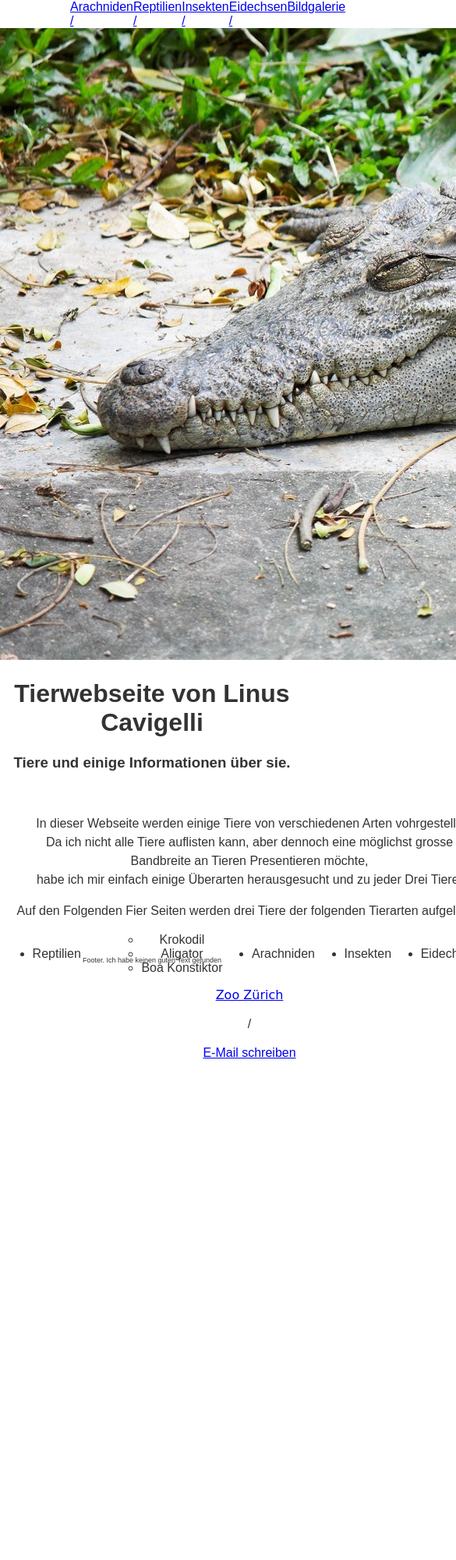
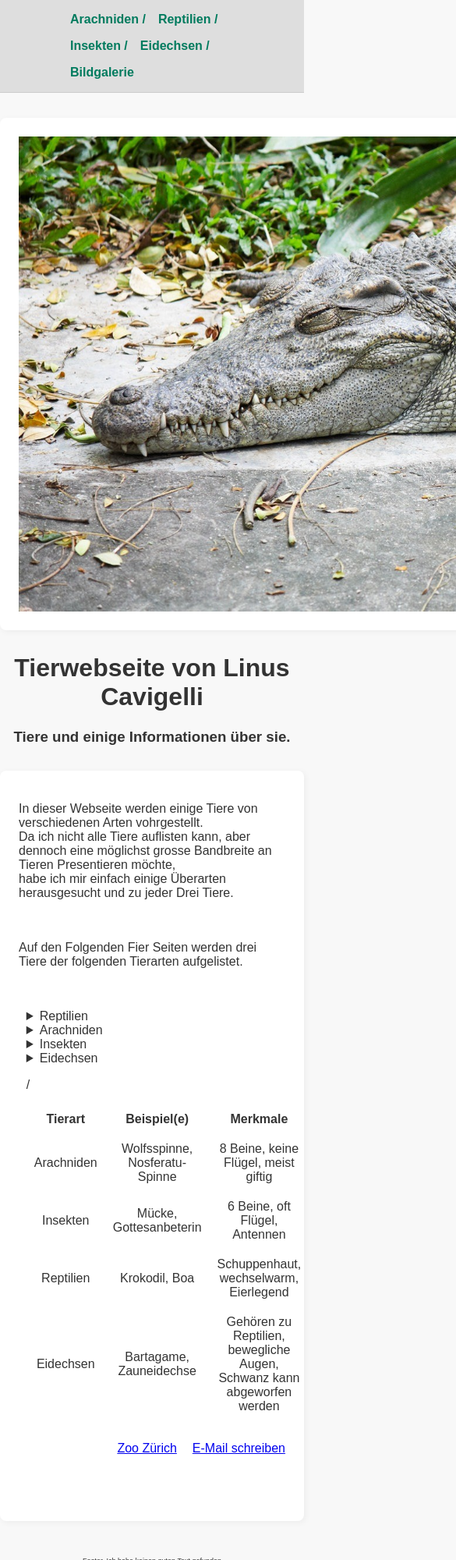
Before and after one commit to ZenoCavigelli/Tierwebseite, a plain HTML site: page index.html in a window 390 px wide. Shown: the top 2000 px of the page at 78% size, 585 px wide, since content can reach past the window. Before the commit the page ends 1359 px from the top, so only its background shows below. Drawn offline with Linux system fonts and the light colour scheme.

Commit message:
FinalChanges

```diff
--- a/css/Style.css
+++ b/css/Style.css
@@ -1,56 +1,102 @@
-body {
-  font-family: 'Arial';
-  margin: 0px;
-  color: #333333;
+    body {
+    font-family: Arial, sans-serif;
+    background-color: #f8f8f8;
+    color: #333;
+    margin: 0;
+    padding: 0;
 }
-h1 {
-    color: #333333;
+
+nav.navbar {
+    background-color: #dedede;
+    border-bottom: 1px solid #ccc;
+    padding: 1rem 2rem;
+    position: center;
+    top: 0;
+    z-index: 10;
+    align-content: center;
+}
+
+nav.navbar ul {
+    display: flex;
+    list-style: none;
+    gap: 1rem;
+    flex-wrap: wrap;
+    justify-content: flex-start;
+}
+
+nav.navbar a {
+    text-decoration: none;
+    color: #007b5e;
+    font-weight: bold;
+    transition: color 0.3s ease;
     text-align: center;
 }
-h3{
-    text-align: center;
+
+nav.navbar a:hover {
+    color: #007b5e;
 }
-p {
-    line-height: 1.5;
+
+.container {
+    max-width: 960px;
+    background-color: #fff;
+    margin: 2rem auto;
+    padding: 1.5rem;
+    display: flex;
+    flex-wrap: wrap;
+    align-items: center;
+    justify-content: space-between;
+    gap: 2rem;
+    box-shadow: 2px 2px 8px rgba(0, 0, 0, 0.05);
+    border-radius: 8px;
 }
-.BoxHomePage {
-    width: 600px;
-    height: 152px;
-   margin: 0 auto;
-  padding: 20px;
-  text-align: center;
-}
-.navbar{
-    display: flex;
-    justify-content: space-evenly;
-    align-items: center;
-}
-.container {
-    align-items: center;
-    gap: 20px;
-    display: flex;
-  padding: 20px;
-  border: 1px solid #333333;
+
+.container img {
+    flex: 1 1 40%;
+    max-width: 100%;
+    height: auto;
+    border-radius: 6px;
+    box-shadow: 0 2px 8px rgba(0, 0, 0, 0.05);
 }
 
 .text-box {
-    border-radius: 4px;
-  background-color: lightblue;
-  padding: 20px;
-  flex: 1;
-    border: 1px solid #333333;
+    flex: 1 1 55%;
 }
 
-.picture {
-  max-width: 100%;
-  height: auto;
-  border: 2px solid #ccc;
+.text-box h3 {
+    font-size: 1.8rem;
+    margin-bottom: 0.5rem;
+    color: #007b5e;
 }
-.horizontal-list {
-      list-style-type: disc;
-      display: flex;
-      gap: 2rem;
-      padding-left: 1rem;
-      justify-content: space-evenly;
-      align-items: center;
+
+.text-box p {
+    font-size: 1rem;
+    line-height: 1.6;
+    color: #444;
+}
+
+@media (max-width: 768px) {
+    .container {
+        display: flex;
+        justify-content: center;
+        gap: 20px;
+       flex-wrap: wrap;
+       margin-bottom: 30px;
+}
     }
+
+    .text-box, .container img {
+        flex: 1 1 100%;
+    }
+
+.linkbox {
+  position: absolute;
+  bottom: 10px;
+  left: 50%;
+  transform: translateX(-50%);
+  display: flex;
+  gap: 20px;
+  justify-content: center;
+  position: relative;
+  min-height: 12px;
+  padding-bottom: 50px;
+}
--- a/index.html
+++ b/index.html
@@ -8,7 +8,7 @@
 </head>
 <body>
     <nav style="padding: 0 50px;" class="navbar">
-        <ul style="display: flex; list-style: none; margin: 0px; content: center;">
+        <ul class="navbar ul" style = "align-content: center;">
             <li><a href="pages/Arachniden.html">Arachniden  /  </a></li>
             <li><a href="pages/Reptilien.html">Reptilien  /  </a></li>
             <li><a href="pages/Insekten.html">Insekten  /  </a></li>
@@ -17,30 +17,86 @@
         </ul>
     </nav>
 
-   <img src="Assets/Krokodil.jpg" alt="">
-    <h1>Tierwebseite von Linus Cavigelli</h1>
-    <H3>Tiere und einige Informationen über sie. </H3>
+   <img src="Assets/Krokodil.jpg" alt="" class = "container img">
+    <h1 style = "text-align: center;">Tierwebseite von Linus Cavigelli</h1>
+    <H3 style = "text-align: center;">Tiere und einige Informationen über sie. </H3>
 
-    <div class="BoxHomePage">
+    <div class="container">
         <p>In dieser Webseite werden einige Tiere von verschiedenen Arten vohrgestellt. <br>
            Da ich nicht alle Tiere auflisten kann, aber dennoch eine möglichst grosse Bandbreite an Tieren Presentieren möchte,<br>
-           habe ich mir einfach einige Überarten herausgesucht und zu jeder Drei Tiere.
+            habe ich mir einfach einige Überarten herausgesucht und zu jeder Drei Tiere.
         </p>
         <p>Auf den Folgenden Fier Seiten werden drei Tiere der folgenden Tierarten aufgelistet.</p>
-        <ul class="horizontal-list">
-            <li>Reptilien</li>
+        <ul class="horizontalList">
+            <details>
+            <summary>Reptilien</summary>
             <ul>
                 <li>Krokodil</li>
                 <li>Aligator</li>
-                <li>Boa Konstiktor</li>
+                <li>Boa Konstriktor</li>
             </ul>
-            <li>Arachniden</li>
-            <li>Insekten</li>
-            <li>Eidechsen</li>
+            </details>
+            <details>
+            <summary>Arachniden</summary>
+            <ul>
+                <li>Wolfsspinne</li>
+                <li>Nosferatu-Spinne</li>
+                <li>Huntsman-Spinne</li>
+            </ul>
+            </details>
+            <details>
+            <summary>Insekten</summary>
+            <ul>
+                <li>Mücke</li>
+                <li>Fliege</li>
+                <li>Gottesanbeterin</li>
+            </ul>
+            </details>
+            <details>
+            <summary>Eidechsen</summary>
+            <ul>
+                <li>Chameleon</li>
+                <li>Bartagame</li>
+                <li>Zauneidechse</li>
+            </ul>
+            </details>
+            <p>/</p>
+            <table cellpadding="10" cellspacing="0" style="border-collapse: collapse; text-align: center;">
+  <thead>
+    <tr>
+      <th>Tierart</th>
+      <th>Beispiel(e)</th>
+      <th>Merkmale</th>
+    </tr>
+  </thead>
+  <tbody>
+    <tr>
+      <td>Arachniden</td>
+      <td>Wolfsspinne, Nosferatu-Spinne</td>
+      <td>8 Beine, keine Flügel, meist giftig</td>
+    </tr>
+    <tr>
+      <td>Insekten</td>
+      <td>Mücke, Gottesanbeterin</td>
+      <td>6 Beine, oft Flügel, Antennen</td>
+    </tr>
+    <tr>
+      <td>Reptilien</td>
+      <td>Krokodil, Boa</td>
+      <td>Schuppenhaut, wechselwarm, Eierlegend</td>
+    </tr>
+    <tr>
+      <td>Eidechsen</td>
+      <td>Bartagame, Zauneidechse</td>
+      <td>Gehören zu Reptilien, bewegliche Augen, Schwanz kann abgeworfen werden</td>
+    </tr>
+  </tbody>
+</table>
         </ul>
-        <a href="https://www.google.com/maps/search/Zo+zurich/@47.3862169,8.576357,16.75z?entry=ttu&g_ep=EgoyMDI1MDkyOC4wIKXMDSoASAFQAw%3D%3D" style = "text-align: center; font-family: cursive;">Zoo Zürich</a>
-        <p>/</p>
-        <a href="mailto:beispiel@email.de">E-Mail schreiben</a>
+        <div class="linkbox">
+  <a href="https://www.google.com/maps/...">Zoo Zürich</a>
+  <a href="mailto:Linus.Cavigelli@gmail.com">E-Mail schreiben</a>
+</div>
     </div>
 </body>
 <footer>
```
Also changed, not shown: pages/Arachniden.html (+1 -1 lines), pages/Bildgalerie.html (+12 -12 lines), pages/Eidechsen.html (+1 -1 lines), pages/Insekten.html (+1 -1 lines), pages/Reptilien.html (+1 -1 lines).
